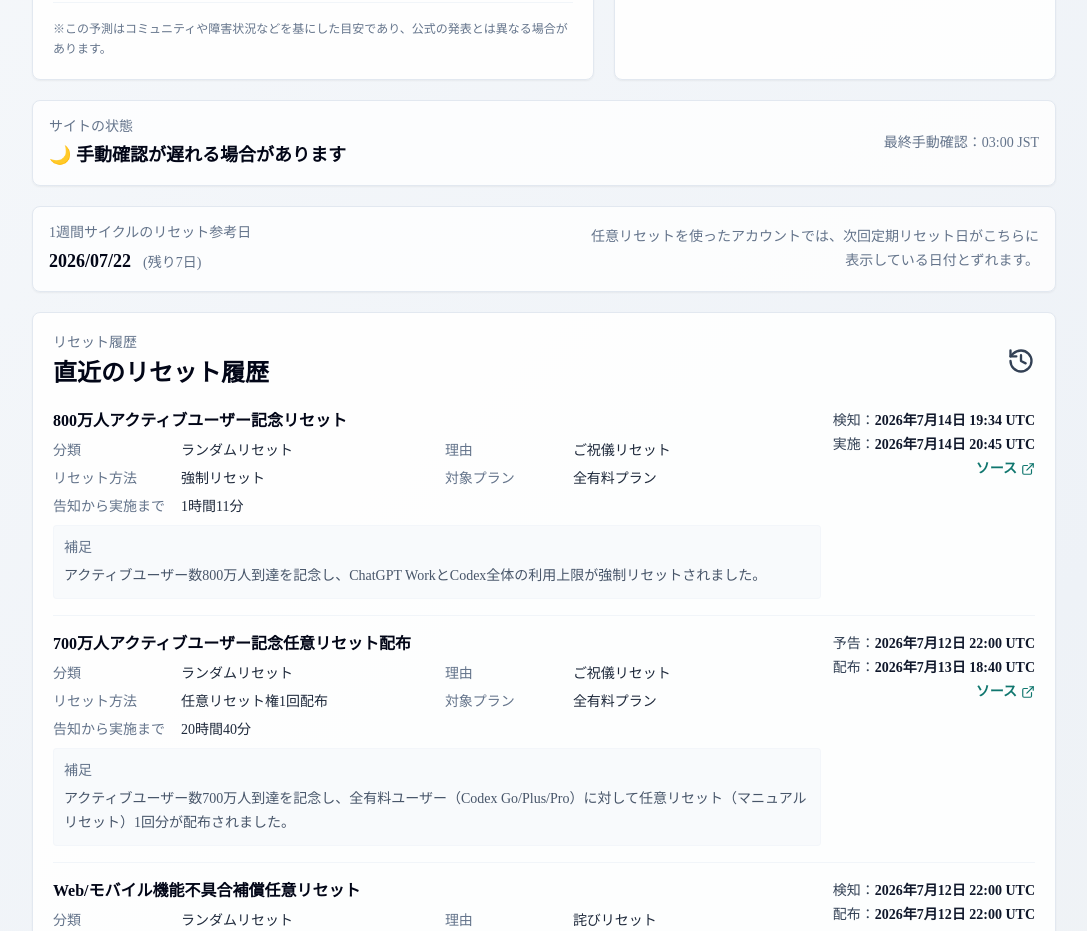
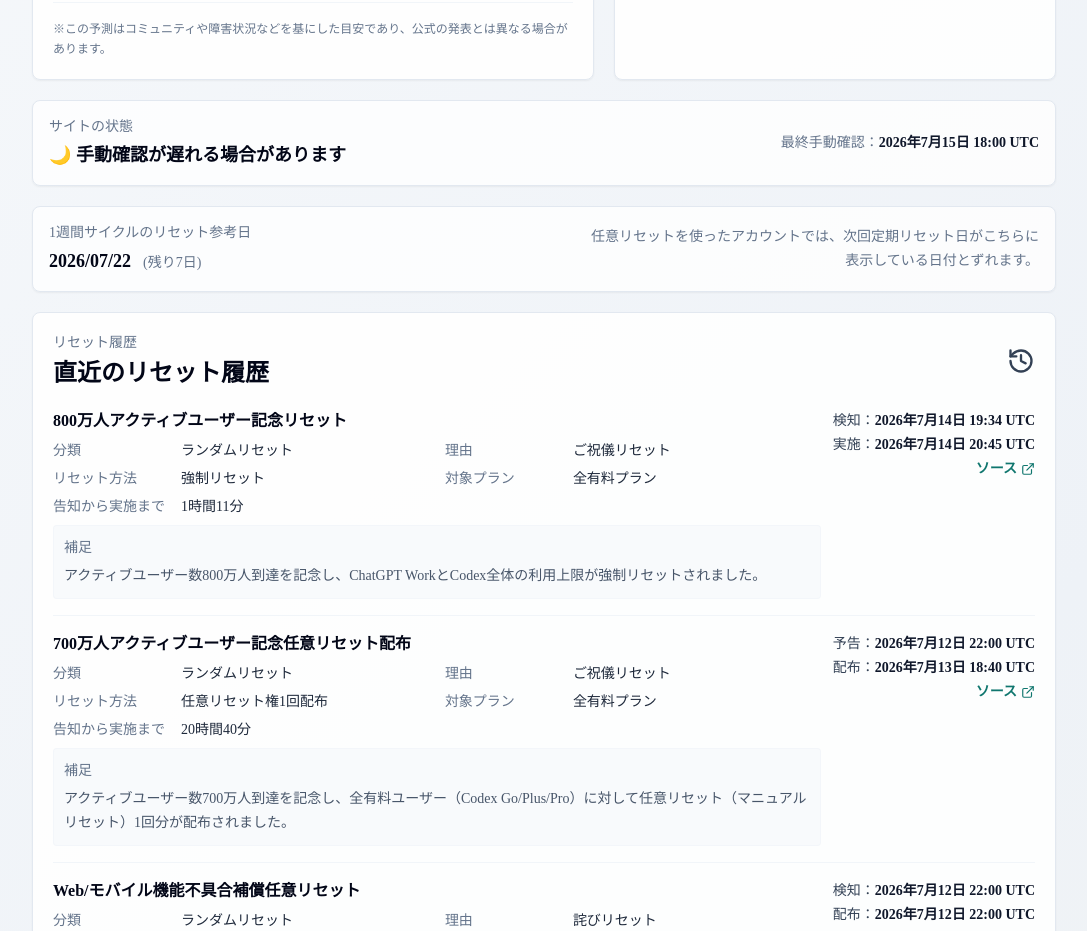
Before and after one commit to gussuri/codex-reset-observatory, a Next.js app: page / in a window 1280 px wide. Shown: the part 960-1891 px from the top of the page, without its empty margins (96-1183 px from the left). Built offline with nearby package versions, Linux system fonts and the light colour scheme; no server answers.

Commit message:
feat(status): support dynamic timezone localization for last checked timestamp

```diff
--- a/components/RadarDashboard.tsx
+++ b/components/RadarDashboard.tsx
@@ -313,8 +313,9 @@ export function RadarDashboard({
                   : translateUI("manualReviewDelayed", locale)}
               </h2>
             </div>
-            <p className="text-sm leading-6 sm:max-w-md sm:text-right text-slate-500 select-none">
-              {translateUI("lastCheckedLabel", locale)}：{MANUAL_REVIEW_STATUS.lastCheckedAt}
+            <p className="text-sm leading-6 sm:max-w-md sm:text-right text-slate-500 select-none flex sm:justify-end items-center">
+              <span>{translateUI("lastCheckedLabel", locale)}：</span>
+              <LocalizedDateTime value={MANUAL_REVIEW_STATUS.lastCheckedAt} locale={locale} className="inline-block text-slate-700" />
             </p>
           </div>
         </section>
--- a/data/manualReviewStatus.ts
+++ b/data/manualReviewStatus.ts
@@ -7,5 +7,5 @@ export interface ManualReviewStatus {
 
 export const MANUAL_REVIEW_STATUS: ManualReviewStatus = {
   status: "delayed",
-  lastCheckedAt: "03:00 JST",
+  lastCheckedAt: "2026-07-16T03:00:00+09:00",
 };
```
